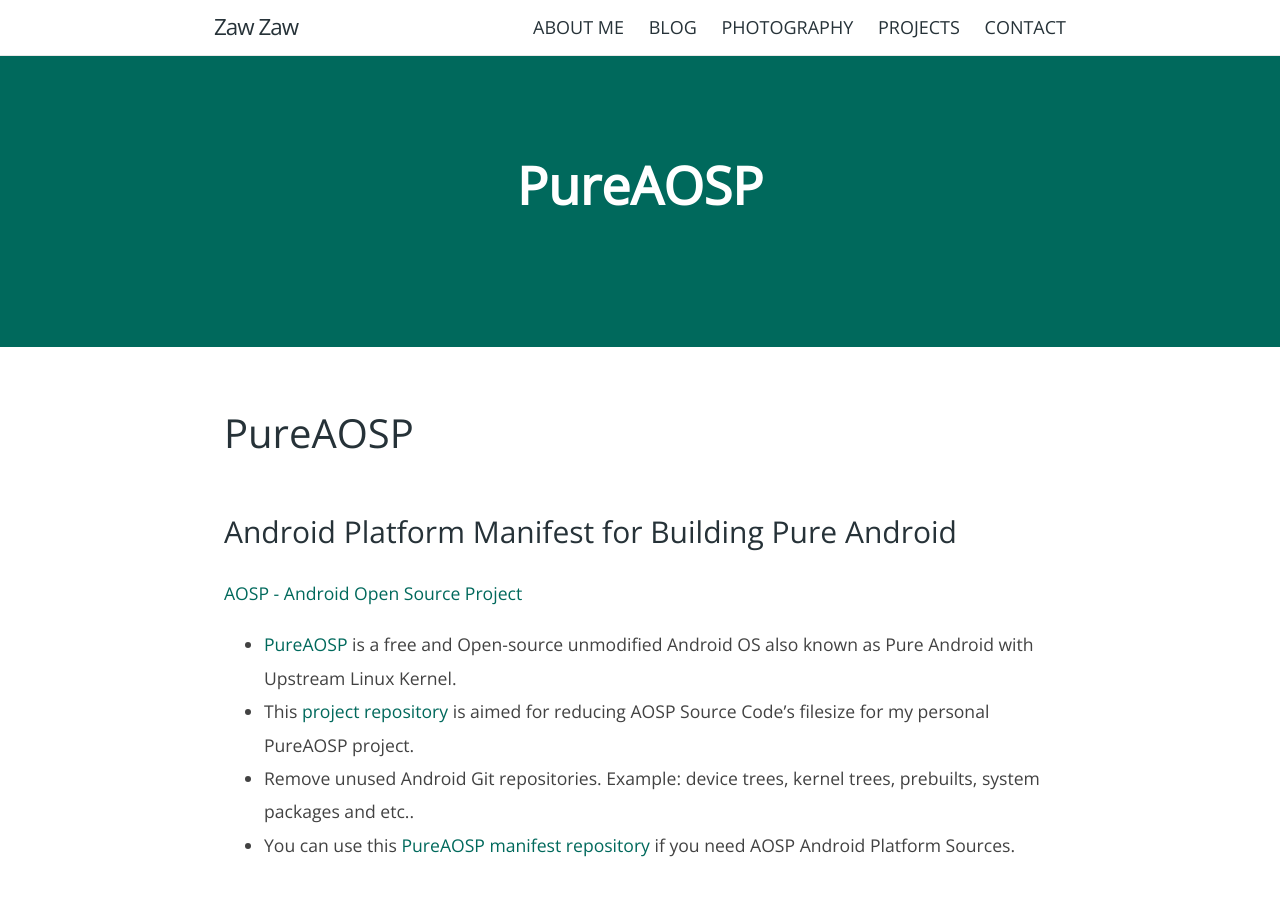
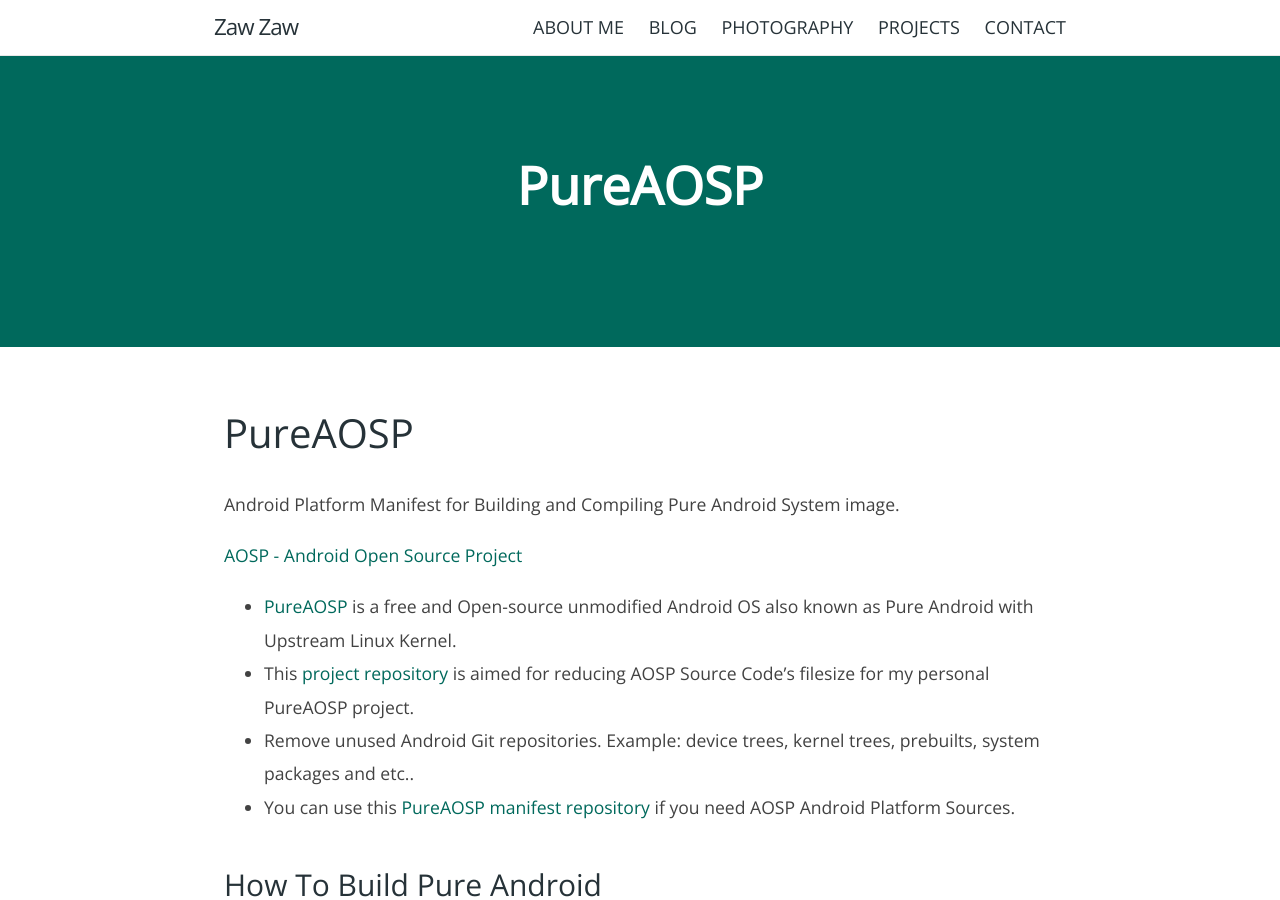
Before and after one commit to zawzaww/zawzaww.github.io, a Jekyll site: the page built from pages/aosp-android.md, in a window 1280 px wide and 900 px high. Built offline with Jekyll 4.4.1, drawn with Linux system fonts in a browser that asks for light colours.

Commit message:
pages: aosp-android: twrp-recovery-bullhead: Clean up project pages
Signed-off-by: Zaw Zaw <zawzthein@outlook.com>

```diff
--- a/pages/aosp-android.md
+++ b/pages/aosp-android.md
@@ -6,7 +6,7 @@
 ---
 
 # PureAOSP
-## Android Platform Manifest for Building Pure Android
+Android Platform Manifest for Building and Compiling Pure Android System image.
 
 [AOSP - Android Open Source Project](https://source.android.com)
 - [PureAOSP](https://android.googlesource.com) is a free and Open-source unmodified Android OS also known as Pure Android with Upstream Linux Kernel.
```
Also changed, not shown: pages/twrp-recovery-bullhead.md (+1 -1 lines).
